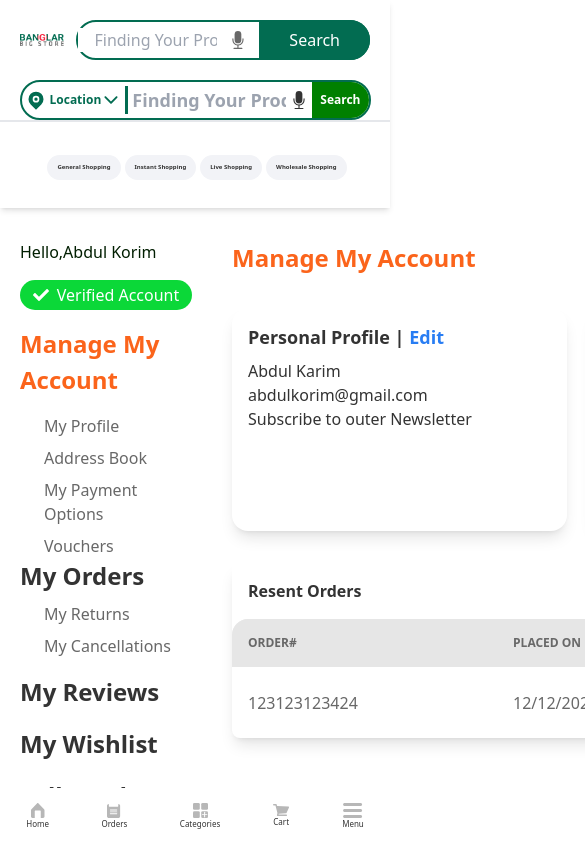
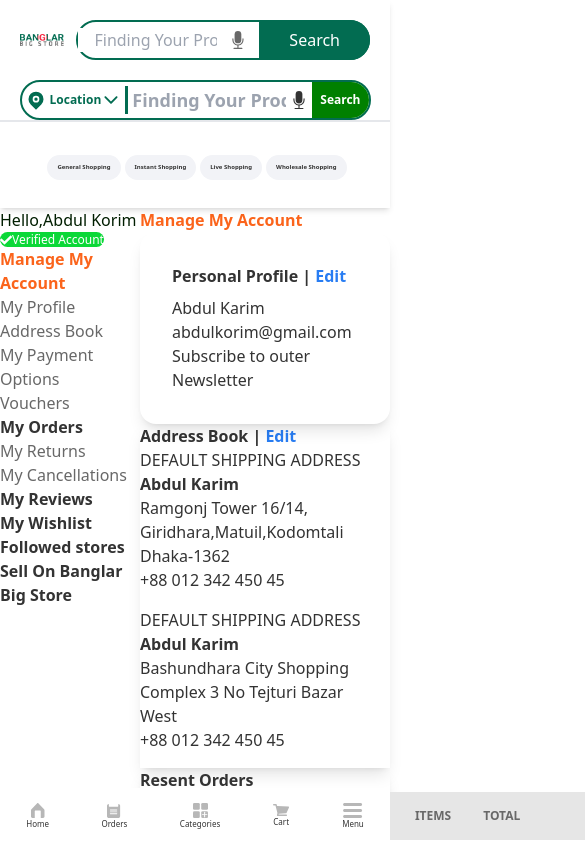
Before and after one commit to kowsar-mahmud-remon/Frontend-2, a Next.js app: page /manageMyAccount in a window 390 px wide. Shown: the top 844 px of the page, 585 px wide, since content can reach past the window. Built offline with nearby package versions, Linux system fonts and the light colour scheme.

Commit message:
responsive try

```diff
--- a/components/ManageAccoutSideBar/ManageAccoutSideBar.js
+++ b/components/ManageAccoutSideBar/ManageAccoutSideBar.js
@@ -6,30 +6,30 @@ const ManageAccoutSideBar = () => {
     return (
         <div>
             <div>
-                <h1 className="text-[#001E00] text-[16px] ">Hello,Abdul Korim</h1>
-                <button type="button" className="w-[172px] h-[30px] mt-4 flex items-center  text-[16px] justify-center gap-2 bg-[#0BD838] text-white font-medium  leading-tight  rounded-full"><FaCheck></FaCheck>Verified Account</button>
-                <div className="mt-4">
-                    <Link className={router.pathname == '/manageMyAccount' ? "text-[#FB641B] font-bold mt-[16px] text-[24px]" :" font-bold mt-[16px] text-[24px]"} href="manageMyAccount"><h1>Manage My Account</h1></Link>
+                <h1 className="text-[#001E00] lg:text-[16px] ">Hello,Abdul Korim</h1>
+                <button type="button" className="lg:w-[172px] lg:h-[30px] lg:mt-4 flex text-[12px]  items-center  lg:text-[16px] justify-center lg:gap-2 bg-[#0BD838] text-white font-medium  leading-tight  rounded-full"><FaCheck></FaCheck>Verified Account</button>
+                <div className="lg:mt-4">
+                    <Link className={router.pathname == '/manageMyAccount' ? "text-[#FB641B] font-bold lg:mt-[16px] lg:text-[24px]" :" font-bold lg:mt-[16px] lg:text-[24px]"} href="manageMyAccount"><h1>Manage My Account</h1></Link>
 
-                    <ul className='ml-6 mt-[16px]'>
-                        <Link href='/profile'><li className="text-[#686868]  mt-[8px]  text-[16px]">My Profile</li></Link>
-                        <Link href=''><li className="text-[#686868] mt-[8px]  text-[16px]">Address Book</li></Link>
-                        <Link href=''> <li className="text-[#686868] mt-[8px] text-[16px]">My Payment Options</li></Link>
-                        <Link href=''> <li className="text-[#686868] mt-[8px] text-[16px]">Vouchers</li></Link>
+                    <ul className='lg:ml-6 lg:mt-[16px]'>
+                        <Link href='/profile'><li className="text-[#686868]  lg:mt-[8px]  lg:text-[16px]">My Profile</li></Link>
+                        <Link href=''><li className="text-[#686868] lg:mt-[8px]  lg:text-[16px]">Address Book</li></Link>
+                        <Link href=''> <li className="text-[#686868] lg:mt-[8px] lg:text-[16px]">My Payment Options</li></Link>
+                        <Link href=''> <li className="text-[#686868] lg:mt-[8px] lg:text-[16px]">Vouchers</li></Link>
                     </ul>
                 </div>
                 <div>
-                    <Link className={router.pathname == '/myOrders' ? "text-[#FB641B] font-bold mt-[16px] text-[24px]" :" font-bold mt-[16px] text-[24px]"} href='myOrders'><h1 >My Orders</h1></Link>
-                    <ul  className='ml-6'>
-                        <Link href=''><li className="text-[#686868] mt-[8px] text-[16px]">My Returns</li></Link>
-                       <Link href=''> <li className="text-[#686868] mt-[8px] text-[16px]">My Cancellations</li></Link>
+                    <Link className={router.pathname == '/myOrders' ? "text-[#FB641B] font-bold lg:mt-[16px] lg:text-[24px]" :" font-bold lg:mt-[16px] lg:text-[24px]"} href='myOrders'><h1 >My Orders</h1></Link>
+                    <ul  className='lg:ml-6'>
+                        <Link href=''><li className="text-[#686868] lg:mt-[8px] lg:text-[16px]">My Returns</li></Link>
+                       <Link href=''> <li className="text-[#686868] lg:mt-[8px] lg:text-[16px]">My Cancellations</li></Link>
                     </ul>
                 </div>
                 <div>
-                    <h1 className="font-bold text-[24px] mt-[16px]">My Reviews</h1>
-                    <Link href='/wishlist/myWishlist'><h1 className="font-bold text-[24px] mt-[16px]">My Wishlist</h1></Link>
-                    <h1 className="font-bold text-[24px] mt-[16px]">Followed stores</h1>
-                    <h1 className="font-bold text-[24px] mt-[16px]">Sell On Banglar Big Store</h1>
+                    <h1 className="font-bold lg:text-[24px] lg:mt-[16px]">My Reviews</h1>
+                    <Link href='/wishlist/myWishlist'><h1 className="font-bold lg:text-[24px] lg:mt-[16px]">My Wishlist</h1></Link>
+                    <Link href='/wishlist/followedStore'><h1 className="font-bold lg:text-[24px] lg;mt-[16px]">Followed stores</h1></Link>
+                    <h1 className="font-bold lg:text-[24px] lg:mt-[16px]">Sell On Banglar Big Store</h1>
                 </div>
             </div>
         </div>
--- a/pages/manageMyAccount/index.js
+++ b/pages/manageMyAccount/index.js
@@ -4,21 +4,21 @@ import Image from 'next/image';
 const ManageMyAccount = () => {
     return (
 
-        <div className="">
 
-            <div className="flex  my-8 mx-5 gap-[40px] xl:mx-4">
+
+            <div className="flex  lg:my-8 lg:mx-5 lg:gap-[40px] lg:xl:mx-4">
                 <div className="">
                     <ManageAccoutSideBar></ManageAccoutSideBar>
                 </div>
                 <div >
-                    <div className="mr-[30px]">
+                    <div className="lg:mr-[30px]">
                         <div>
-                            <h1 className="text-[#FB641B] text-[24px] font-semibold">Manage My Account</h1>
+                            <h1 className="text-[#FB641B] lg:text-[24px] font-semibold">Manage My Account</h1>
                         </div>
-                        <div className="flex gap-6 py-8">
-                            <div className="card w-[335px] h-[223px]  bg-base-100 shadow-lg">
-                                <div className="card-body px-4 py-4">
-                                    <h1 className="font-bold text-[18px]">Personal Profile | <span className="text-[#287DF3] text-[18px]">Edit</span></h1>
+                        <div className="lg:flex lg:gap-6 lg:py-8">
+                            <div className="card w-[250px] lg:w-[335px] lg:h-[223px]  bg-base-100 shadow-lg">
+                                <div className="card-body lg:px-4 lg:py-4">
+                                    <h1 className="font-bold lg:text-[18px]">Personal Profile | <span className="text-[#287DF3] lg:text-[18px]">Edit</span></h1>
                                     <ul>
                                         <li>Abdul Karim</li>
                                         <li>abdulkorim@gmail.com</li>
@@ -26,12 +26,12 @@ const ManageMyAccount = () => {
                                     </ul>
                                 </div>
                             </div>
-                            <div className="card w-[565px] h-[223px]   bg-base-100 shadow-lg">
-                                <div className="flex">
-                                    <div className="px-4 py-4">
-                                        <h1 className="font-bold text-[18px]">Address Book | <span className="text-[#287DF3] text-[18px]">Edit</span></h1>
+                            <div className="lg:card w-[250px] lg:w-[565px] lg:h-[223px]   bg-base-100 shadow-lg">
+                                <div className="lg:flex">
+                                    <div className="lg:px-4 lg:py-4">
+                                        <h1 className="font-bold lg:text-[18px]">Address Book | <span className="text-[#287DF3] lg:text-[18px]">Edit</span></h1>
                                         <p>DEFAULT SHIPPING ADDRESS</p>
-                                        <p className="font-bold text-[16px]">Abdul Karim</p>
+                                        <p className="font-bold lg:text-[16px]">Abdul Karim</p>
                                         <ul>
                                             <li>Ramgonj Tower 16/14,</li>
                                             <li>Giridhara,Matuil,Kodomtali</li>
@@ -42,7 +42,7 @@ const ManageMyAccount = () => {
                                     <div className="divider  divider-horizontal"></div>
                                     <div className="py-4">
                                         <p>DEFAULT SHIPPING ADDRESS</p>
-                                        <p className="font-bold text-[16px]">Abdul Karim</p>
+                                        <p className="font-bold lg:text-[16px]">Abdul Karim</p>
                                         <ul>
                                             <li>Bashundhara City Shopping</li>
                                             <li>Complex 3 No Tejturi Bazar</li>
@@ -53,13 +53,13 @@ const ManageMyAccount = () => {
                                 </div>
                             </div>
                         </div>
-                        <div>
-                            <div className="card shadow-lg rounded-lg">
-                                <p className="font-bold text-[16px] py-4 px-4">Resent Orders</p>
-                                <table className="table w-full ">
+                        <div className="">
+                            <div className="card w-[250px] lg:w-full shadow-lg rounded-lg">
+                                <p className="font-bold lg:text-[16px] lg:py-4 lg:px-4">Resent Orders</p>
+                                <table className="table lg:w-full  ">
 
 
-                                    <thead>
+                                    <thead className="lg:w-full ">
 
                                         <tr className="bg-[#F2F2F2]">
                                             <th className="text-[#686868]">Order#</th>
@@ -106,7 +106,7 @@ const ManageMyAccount = () => {
                     </div>
                 </div>
             </div>
-        </div>
+
 
     );
 };
```
Also changed, not shown: pages/wishlist/myWishlist.js.
